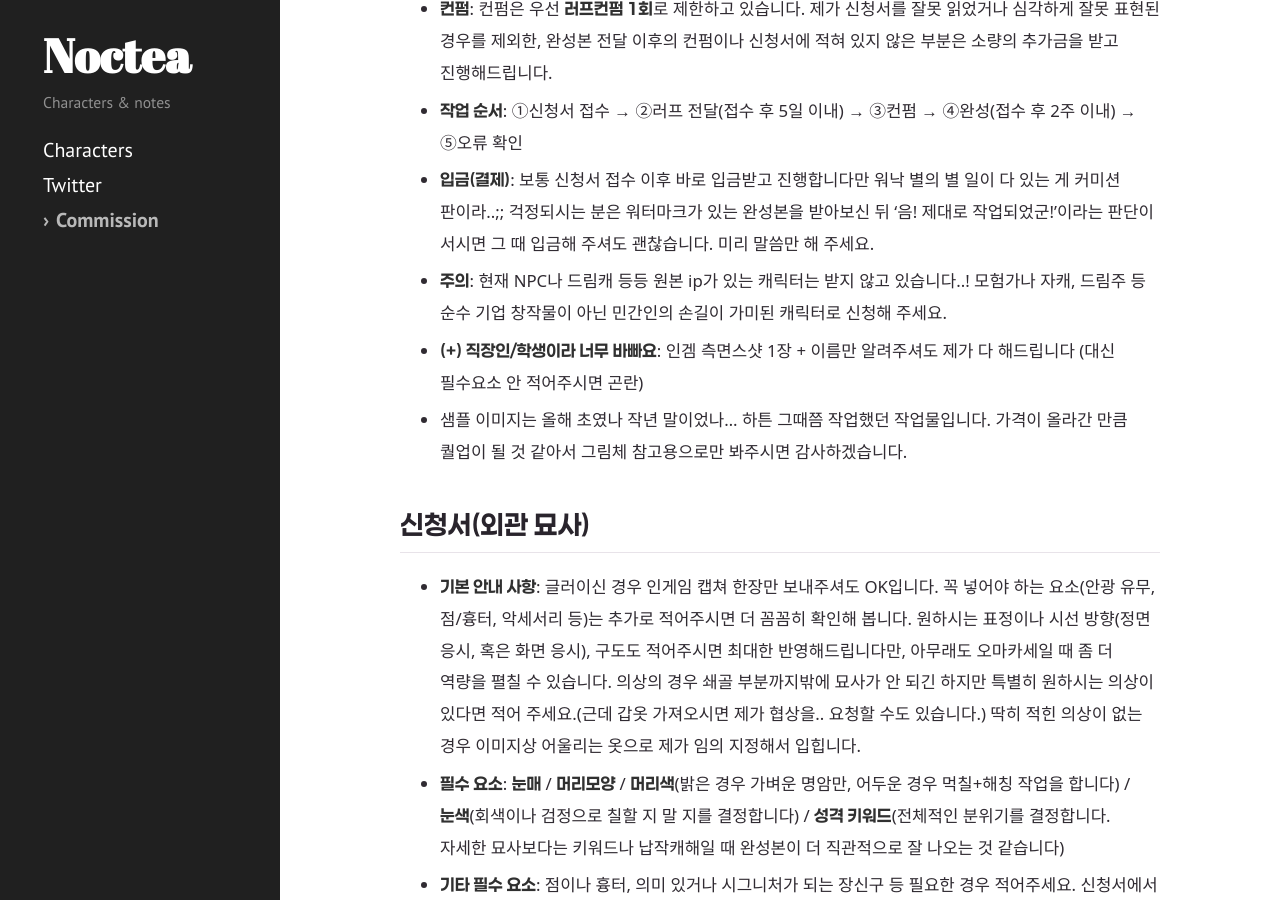
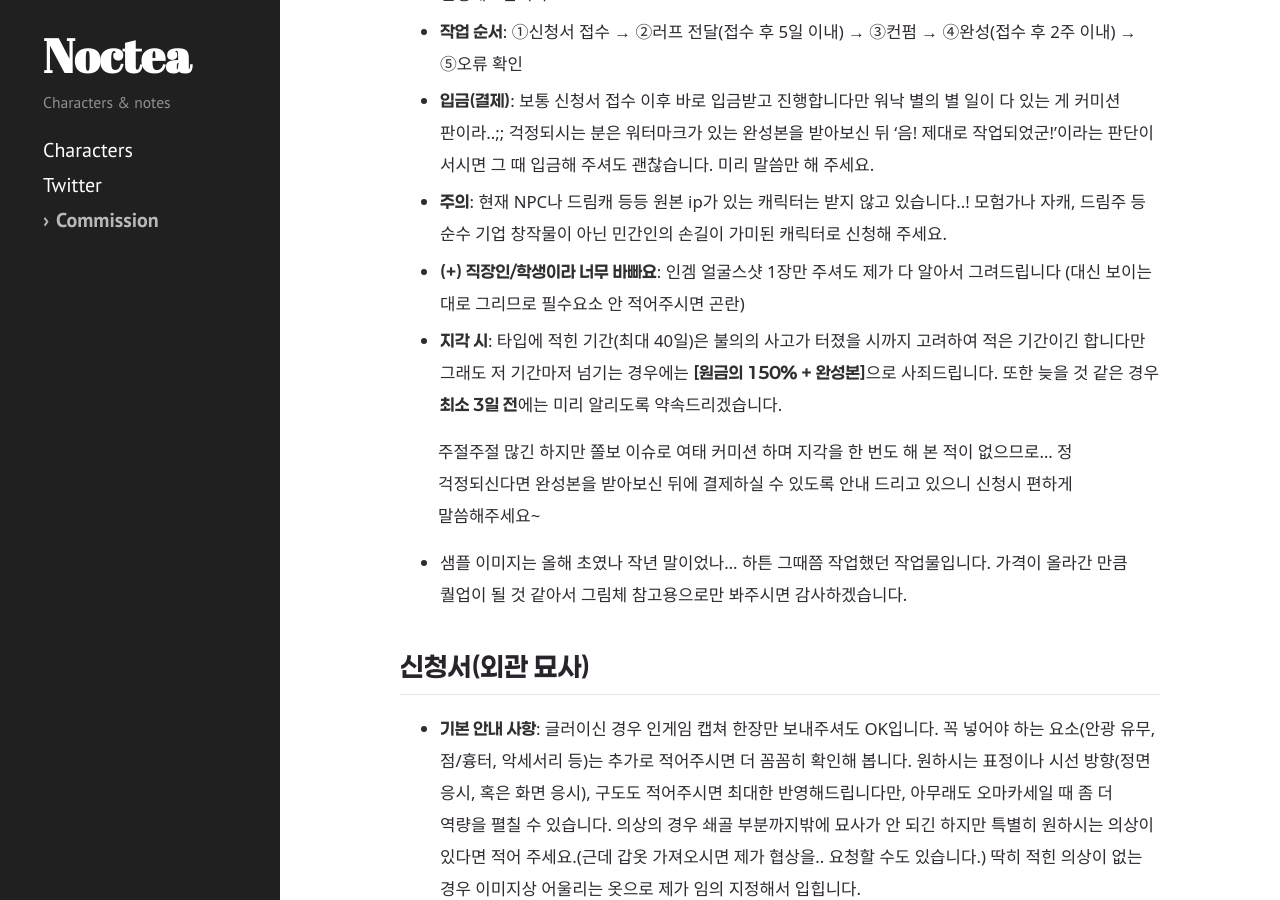
Before and after one commit to mistynocturn-design/noctea-characters, a Jekyll site: the page built from _commissions/mono-head-type.md, in a window 1280 px wide and 900 px high, scrolled down 2117 px. Built offline with Jekyll 4.4.1, drawn with Linux system fonts in a browser that asks for light colours; some web fonts are replaced; some of the changed text lies outside the part shown.

Commit message:
Update mono-head-type.md

```diff
--- a/_commissions/mono-head-type.md
+++ b/_commissions/mono-head-type.md
@@ -17,7 +17,9 @@ updated_at: "2026-07-27"
 ---
 
 ## 오픈카톡
+
 ① [오픈카톡1 (실명공개 위험 있음)](https://open.kakao.com/me/Noctea) (기본 프로필, 혹은 오픈카톡 프로필 필요)
+
 ② [오픈카톡2](https://open.kakao.com/o/spoAp1Ph) (카카오프렌즈로 입장 가능)
 (신청은 오픈카톡으로만 받고 있습니다)
 
@@ -25,7 +27,9 @@ updated_at: "2026-07-27"
 - 완성본의 저작권은 '@M1sty_N0cturn_'에게 있습니다. 무단 도용, 2차 가공, 상업적 이용, 트레이싱, 무단 전재 및 재배포, AI학습(Grok 포함), 임의의 리터칭(덧그리기, 보정, 채색 등)을 전면 금지합니다.
 - 이용 가능 범위: 원본이 훼손되지 않는 범위 내에서의 변형(인장 크롭, 아이콘 데코터 등), 개인용 굿즈 소량 제작, 개인 트위터 업로드 등등 상식적인 범위 내
 - 기타 이용 범위에 관해 확신이 서지 않을 때에는 언제든 편하게 문의주세요.
+
 ---
+
 - 모든 완성본에는 상단 혹은 하단에 제 본계(공개계) 아이디가 들어갈 예정입니다만, 혹시라도 (과연 계실까 싶지만) 포토카드나 기타 등등 굿즈 제작을 염두에 두고 계신다면 미리 말씀해 주세요. 뺀 버전도 함께 드리겠습니다.
 - 다만 트위터에 업로드 하실 때에는 함께 넣어드릴 ‘글레이즈+아이디 표기’ 버전의 이미지를 게시해주시면 감사하겠습니다. (타 SNS 게재는 삼가주세요. 인스타, 틱톡 등등 저와 친하지 않은 매체에서 문제가 터졌을 때 대처하기 어렵습니다.)
 
@@ -39,7 +43,15 @@ updated_at: "2026-07-27"
 - **작업 순서**: ①신청서 접수 → ②러프 전달(접수 후 5일 이내) → ③컨펌 → ④완성(접수 후 2주 이내) → ⑤오류 확인
 - **입금(결제)**: 보통 신청서 접수 이후 바로 입금받고 진행합니다만 워낙 별의 별 일이 다 있는 게 커미션 판이라..;; 걱정되시는 분은 워터마크가 있는 완성본을 받아보신 뒤 ‘음! 제대로 작업되었군!’이라는 판단이 서시면 그 때 입금해 주셔도 괜찮습니다. 미리 말씀만 해 주세요.
 - **주의**: 현재 NPC나 드림캐 등등 원본 ip가 있는 캐릭터는 받지 않고 있습니다..! 모험가나 자캐, 드림주 등 순수 기업 창작물이 아닌 민간인의 손길이 가미된 캐릭터로 신청해 주세요.
-- **(+) 직장인/학생이라 너무 바빠요**: 인겜 측면스샷 1장 + 이름만 알려주셔도 제가 다 해드립니다 (대신 필수요소 안 적어주시면 곤란)
+- **(+) 직장인/학생이라 너무 바빠요**: 인겜 얼굴스샷 1장만 주셔도 제가 다 알아서 그려드립니다 (대신 보이는 대로 그리므로 필수요소 안 적어주시면 곤란)
+- **지각 시**: 타입에 적힌 기간(최대 40일)은 불의의 사고가 터졌을 시까지 고려하여 적은 기간이긴 합니다만 그래도 저 기간마저 넘기는 경우에는 **[원금의 150% + 완성본]**으로 사죄드립니다. 또한 늦을 것 같은 경우 **최소 3일 전**에는 미리 알리도록 약속드리겠습니다.
+
+<div class="commission-indent" markdown="1">
+
+주절주절 많긴 하지만 쫄보 이슈로 여태 커미션 하며 지각을 한 번도 해 본 적이 없으므로... 정 걱정되신다면 완성본을 받아보신 뒤에 결제하실 수 있도록 안내 드리고 있으니 신청시 편하게 말씀해주세요~
+
+</div>
+
 - 샘플 이미지는 올해 초였나 작년 말이었나... 하튼 그때쯤 작업했던 작업물입니다. 가격이 올라간 만큼 퀄업이 될 것 같아서 그림체 참고용으로만 봐주시면 감사하겠습니다.
 
 ## 신청서(외관 묘사)
```
